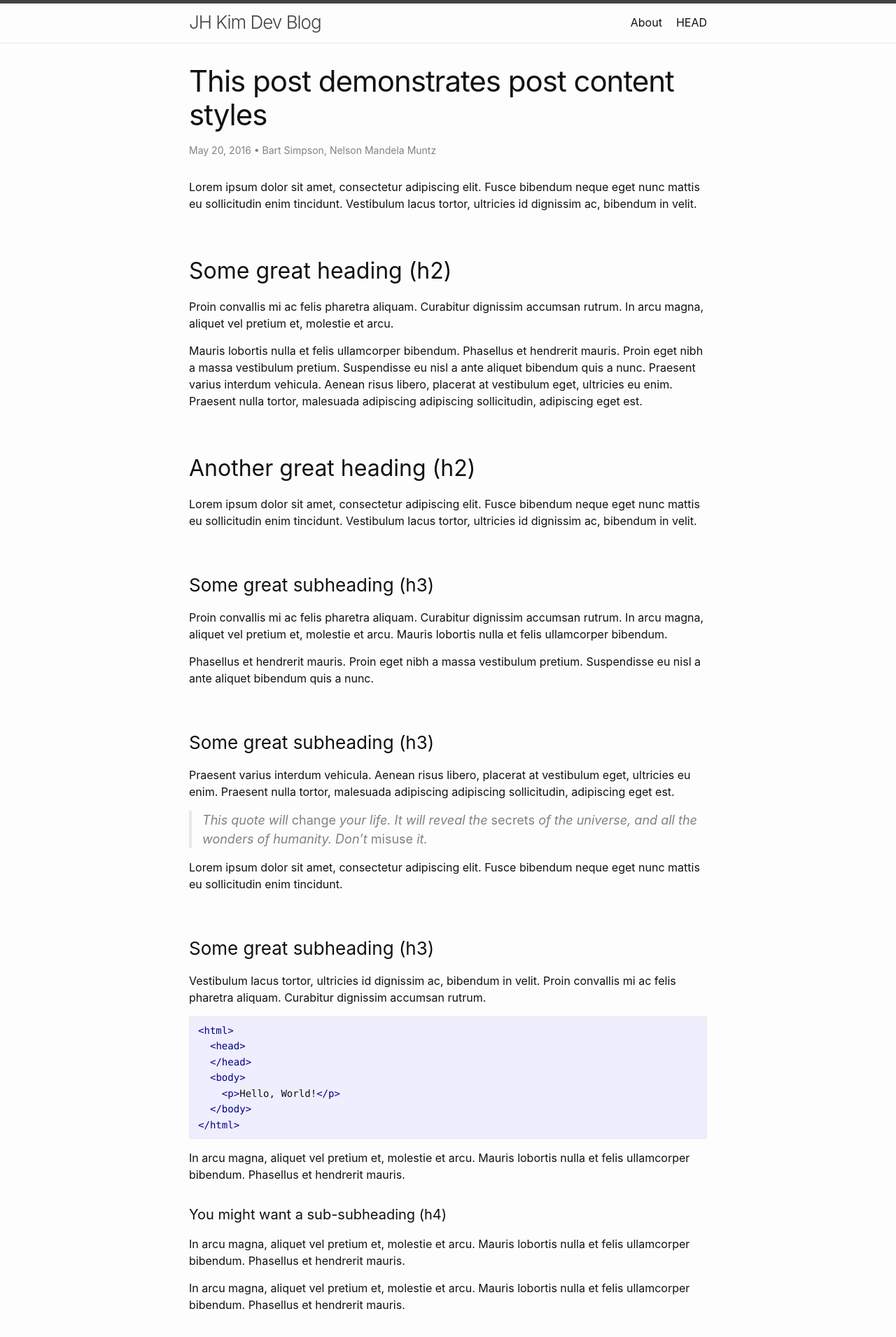
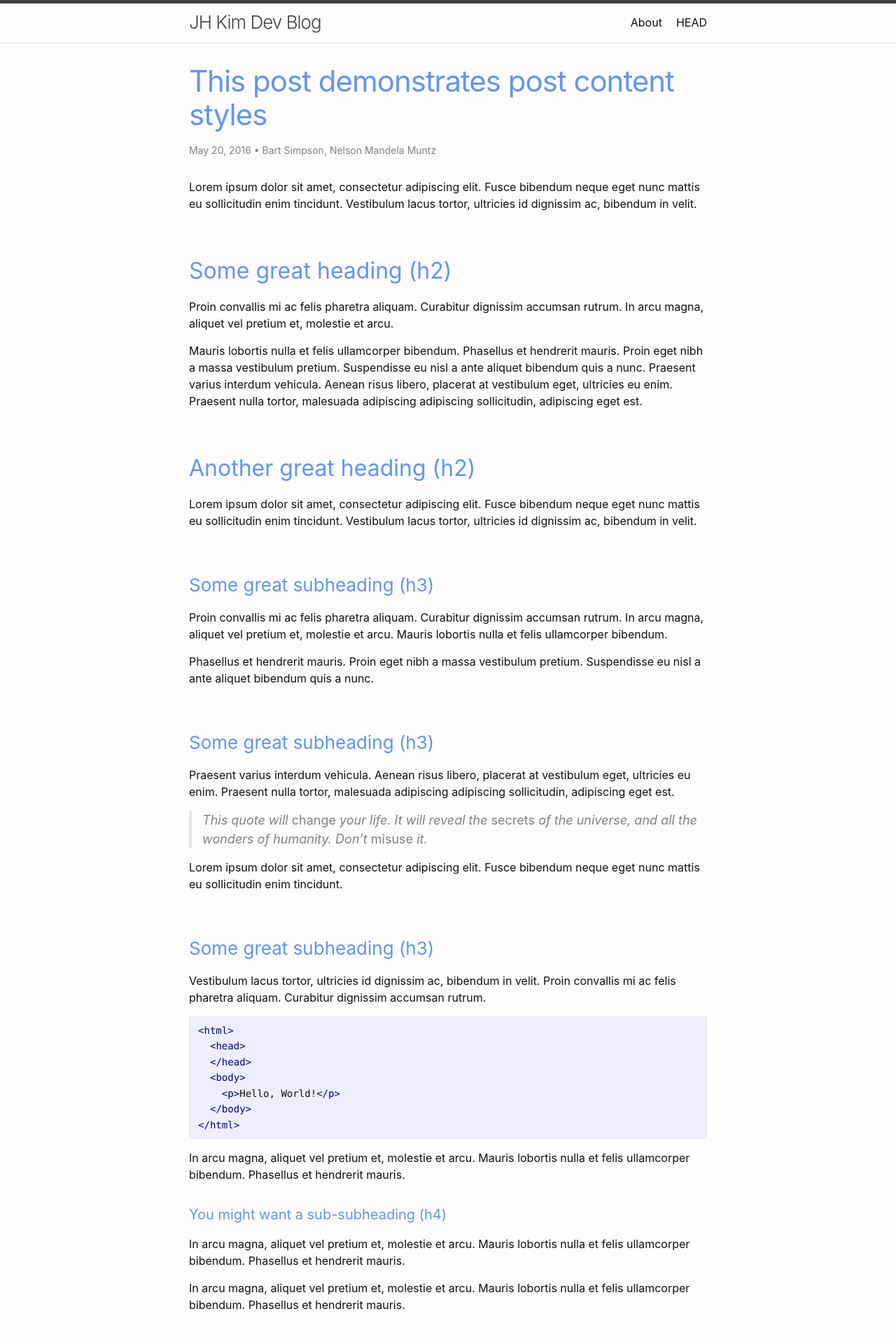
Before and after one commit to jaehoonkimm/jaehoonkimm.github.io, a Jekyll site: the page built from _posts/2016-05-20-this-post-demonstrates-post-content-styles.md, in a window 1280 px wide. Shown: the top 1910 px of the page at 70% size. Built offline with Jekyll 4.4.1, drawn with Linux system fonts in a browser that asks for light colours.

Commit message:
change h tag color in _base.scss

```diff
--- a/_sass/minima/_base.scss
+++ b/_sass/minima/_base.scss
@@ -104,6 +104,7 @@ li {
  */
 h1, h2, h3, h4, h5, h6 {
   font-weight: $base-font-weight;
+  color: cornflowerblue;
 }
 
 
```
Also changed, not shown: 1 other file.
